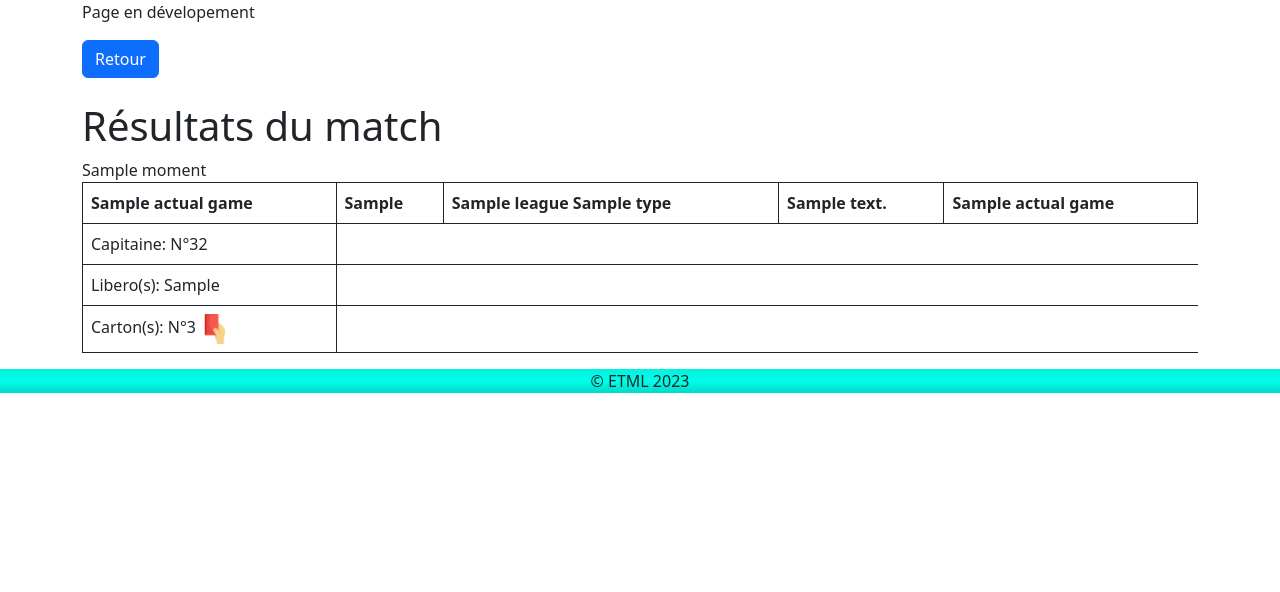
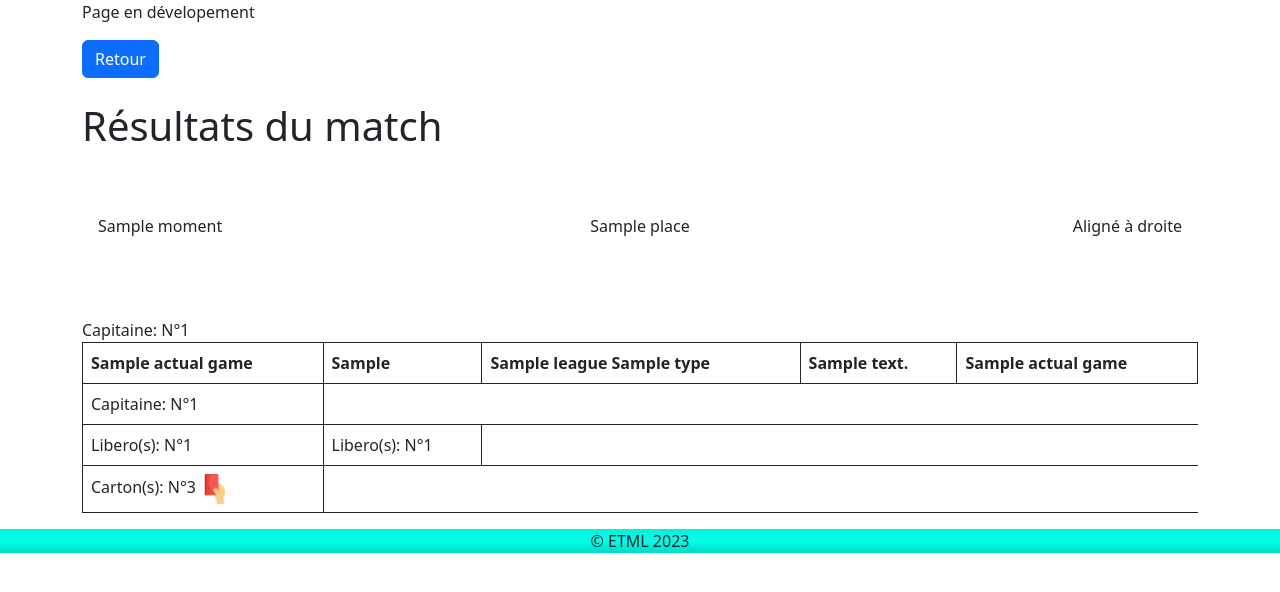
Before and after one commit to maelget1/VolscoreNEMATH, a PHP site: template PhP/view/game.php in a window 1280 px wide. Shown: the part 56-648 px from the top of the page. Run offline with PHP 8.4, Linux system fonts and the light colour scheme; the template is opened without the code that fills it: most values are stand-ins (such as "Sample title", 1, 10 or a date in 2020); some libraries are stand-ins or nearby versions.

Commit message:
Update game.php
ajout des capitaines et liberos

```diff
--- a/PhP/view/game.php
+++ b/PhP/view/game.php
@@ -7,13 +7,23 @@ $title = $actualGame->receivingTeamName.'-'.$actualGame->visitingTeamName;
 <br><br>
 
 <h1>Résultats du match</h1>
-<div >
-    <div><?=$actualGame->moment?></div>
-</div>
+  <div class="container my-5">
+    <div class="row">
+      <div class="col-4 text-start p-3">
+        <p><?=$actualGame->moment?></p>
+      </div>
+      <div class="col-4 text-center p-3">
+        <p><?=$actualGame->place?></p>
+      </div>
+      <div class="col-4 text-end p-3">
+        <p>Aligné à droite</p>
+      </div>
+    </div>
+  </div>
 <table class="table table-bordered border-dark">
   <tr><th><?=$actualGame->receivingTeamName?></th><th><?=$actualGame->scoreReceiving?></th><th class="mx-auto"><?=$actualGame->league?> <?=$actualGame->type?></th><th><?=$actualGame->scoreVisiting?></th><th><?=$actualGame->visitingTeamName?></th></tr>
-  <tr><td class="mr-5">Capitaine: N°32<?php ?></td></tr>
-  <tr><td class="mr-5">Libero(s): <?=$liberoTeam1?></td></tr>
+  <tr><td class="mr-5">Capitaine: N°<?=$captainTeam1->number?></td>Capitaine: N°<?=$captainTeam2->number?></tr>
+  <tr><td class="mr-5">Libero(s): N°<?=$liberoTeam1->number?></td><td>Libero(s): N°<?=$liberoTeam2->number?></td></tr>
   <tr><td class="mr-5">Carton(s): N°3  <?php ?><img src="..\images\cartonRouge.png" alt="carton rouge"></td></tr>
 </table>
 
```
